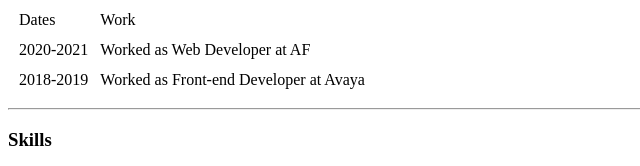
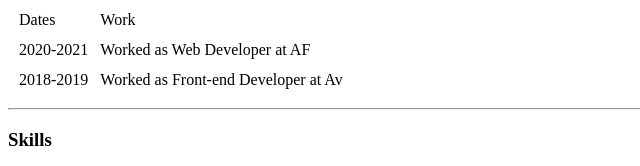
Before and after one commit to VenkatS544/cv, a plain HTML site: page index.html in a window 1280 px wide. Shown: the part 575-741 px from the top of the page, 0-640 px from the left. Drawn offline with Linux system fonts and the light colour scheme.

Commit message:
Update index.html

```diff
--- a/index.html
+++ b/index.html
@@ -42,7 +42,7 @@
 		</tr>
 		<tr>
 			<td>2018-2019</td>
-			<td>Worked as Front-end Developer at Avaya</td>
+			<td>Worked as Front-end Developer at Av</td>
 		</tr>
 	</table>
 <hr>
```
